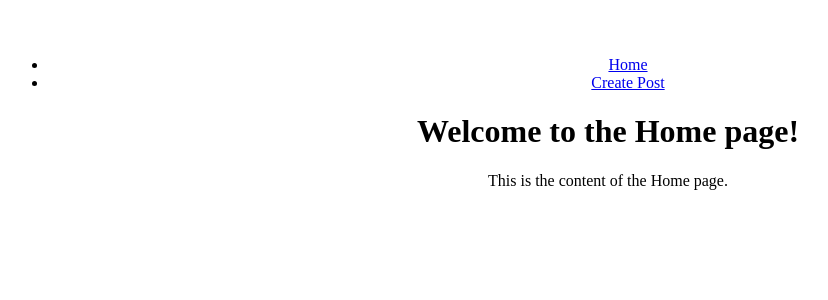
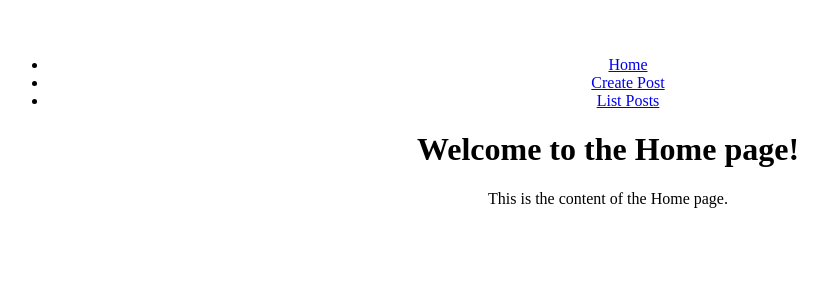
Before and after one commit to vinycxuz/community_members_app-PRINCIPALPROJETO, a React (Vite) app in the folder frontend/blog-project/: page / in a window 1280 px wide. Shown: the top 300 px of the page, without its empty margins (32-860 px from the left). Built offline with nearby package versions, Linux system fonts and the light colour scheme.

Commit message:
feat(navBar): update navBar apply list-post route

```diff
--- a/frontend/blog-project/src/components/NavBar/index.jsx
+++ b/frontend/blog-project/src/components/NavBar/index.jsx
@@ -10,6 +10,9 @@ const NavBar = () => {
         <li>
           <a href="/create-post">Create Post</a>
         </li>
+        <li>
+          <a href="/list-post">List Posts</a>
+        </li>
       </ul>
     </nav>
   );
```
